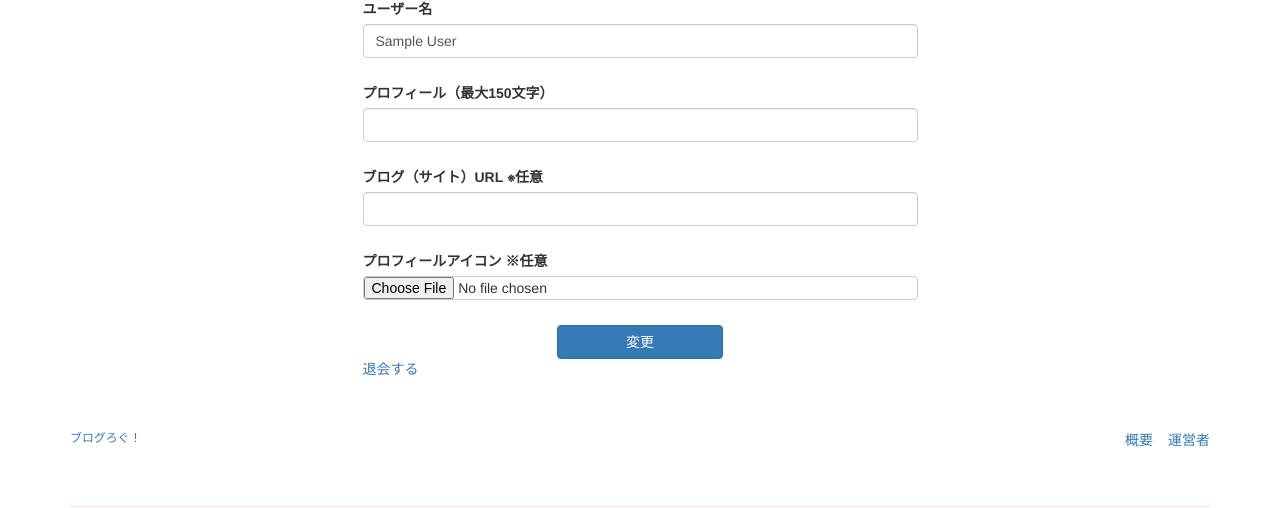
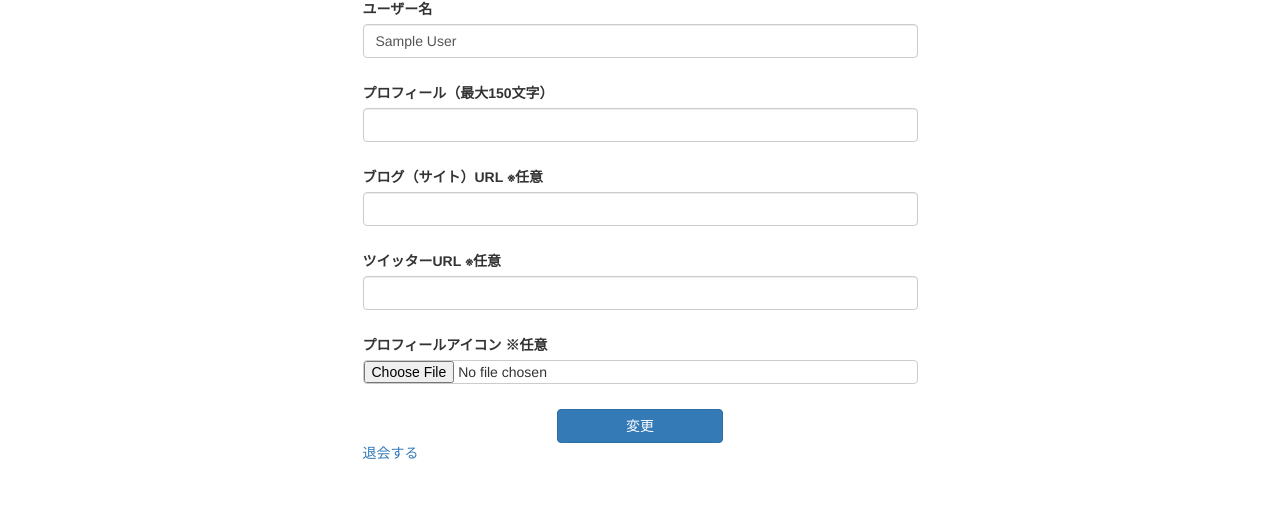
Before and after one commit to kazuhiko-itani/blog-log, a Rails app: page /users/1/edit in a window 1280 px wide. Shown: the part 145-653 px from the top of the page. Run offline with Rails 7, Linux system fonts and the light colour scheme; the visitor is signed in with stand-in values (Sample User, id 1); style sheets or scripts are compiled from the project's sources; parts of the project's set-up code (start-up, migrations or seed data) failed here and were passed over; some libraries are stand-ins or nearby versions.

Commit message:
finish add twitter_url

```diff
--- a/app/controllers/users_controller.rb
+++ b/app/controllers/users_controller.rb
@@ -62,10 +62,7 @@ class UsersController < ApplicationController
   end
 
   def update
-    if params[:user][:name] == '名無しさん'
-      flash[:danger] = '名前を変更してください'
-      render 'edit'
-    elsif @user.update_attributes(user_params)
+    if @user.update_attributes(user_params)
       flash[:success] = 'ユーザー情報を編集しました'
       redirect_to @user
     else
@@ -82,7 +79,7 @@ class UsersController < ApplicationController
   private
 
     def user_params
-      params.require(:user).permit(:name, :image, :profile, :blog_url)
+      params.require(:user).permit(:name, :profile, :blog_url, :twitter_url, :image)
     end
 
     def search_params
--- a/app/models/user.rb
+++ b/app/models/user.rb
@@ -5,7 +5,8 @@ class User < ApplicationRecord
   mount_uploader :image, PictureUploader
   validates :name, presence: true, length: { maximum: 50 }
   validates :profile, length: { maximum: 150 }
-  validates :blog_url, length: { maximum: 100 }
+  validates :blog_url, length: { maximum: 70 }
+  validates :twitter_url, length: { maximum: 70 }
   validate :image_size
 
   def self.find_or_create_from_auth(auth)
@@ -21,6 +22,7 @@ class User < ApplicationRecord
       user.name = user_name
       user.profile = profile
       user.blog_url = blog_url
+      user.twitter_url = twitter_url
     end
   end
 
--- a/app/views/users/edit.html.erb
+++ b/app/views/users/edit.html.erb
@@ -16,6 +16,9 @@
       <%= f.label :blog_url, 'ブログ（サイト）URL  ※任意' %>
       <%= f.text_field :blog_url, class: 'form-control' %>
 
+      <%= f.label :twitter_url, ' ツイッターURL  ※任意' %>
+      <%= f.text_field :twitter_url, class: 'form-control' %>
+
       <%= f.label :image, 'プロフィールアイコン  ※任意' %>
       <%= f.file_field :image, accept: 'image/jpeg,image/png' %>
 
--- a/app/views/users/show.html.erb
+++ b/app/views/users/show.html.erb
@@ -20,7 +20,8 @@
 
     <div class='user-description'>
       <p><%= @user.profile %></p>
-      <p>ブログURL: <%= link_to @user.blog_url, @user.blog_url, :target=>["_blank"] %></p>
+      <p>ブログ: <%= link_to @user.blog_url, @user.blog_url, :target=>["_blank"] %></p>
+      <p>Twitter: <%= link_to @user.twitter_url, @user.twitter_url, :target=>["_blank"] %></p>
     </div>
 
     <% if logged_in? && @user == current_user %>
```
Also changed, not shown: app/controllers/sessions_controller.rb (+4 -16 lines), spec/models/user_spec.rb (+9 -1 lines), spec/requests/sessions_spec.rb (+4 -16 lines).
